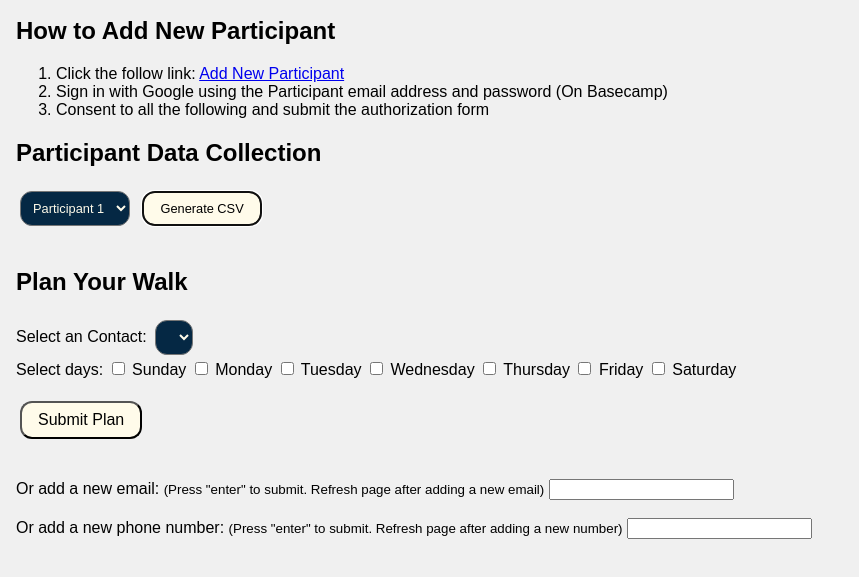
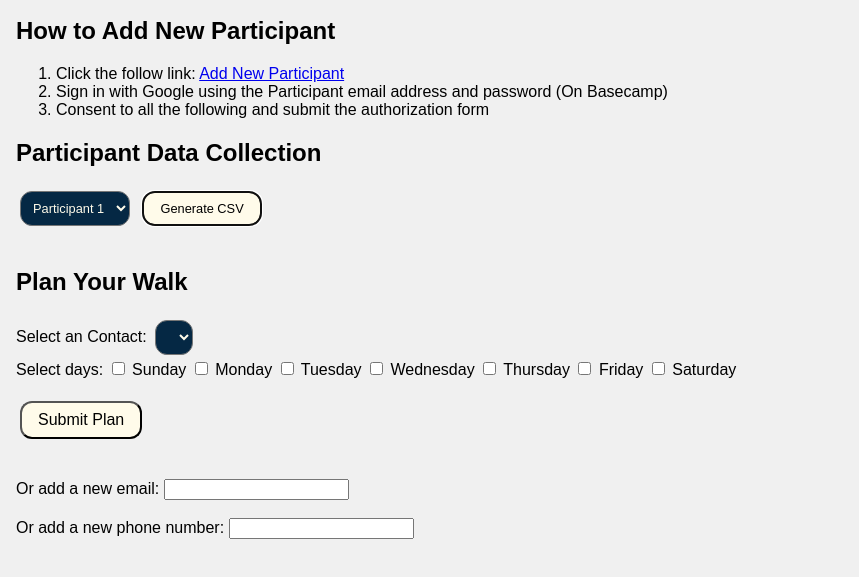
Before and after one commit to HypeFish/roybal-personal, a website: page index.html in a window 1280 px wide. Shown: the part 109-686 px from the top of the page, without its empty margins (0-859 px from the left). Drawn offline with Linux system fonts and the light colour scheme; no server answers.

Commit message:
NO MORE REFRESH

```diff
--- a/index.html
+++ b/index.html
@@ -65,14 +65,11 @@
     <br/>
 
     <label for="newEmail">Or add a new email:</label>
-    <!-- small text to let the user know to refresh the page after adding a new email -->
-    <small>(Press "enter" to submit. Refresh page after adding a new email)</small>
     <input type="text" id="newEmail" name="newEmail" onkeydown="if (event.key === 'Enter') { event.preventDefault(); submitNewContact(); }">
 
     <br><br>
 
     <label for="newPhone">Or add a new phone number:</label>
-    <small>(Press "enter" to submit. Refresh page after adding a new number)</small>
     <input type="text" id="newPhone" name="newPhone" onkeydown="if (event.key === 'Enter') { event.preventDefault(); submitNewContact(); }">
 
     <script src="assets/js/collection/data_collect.js"></script>
```
